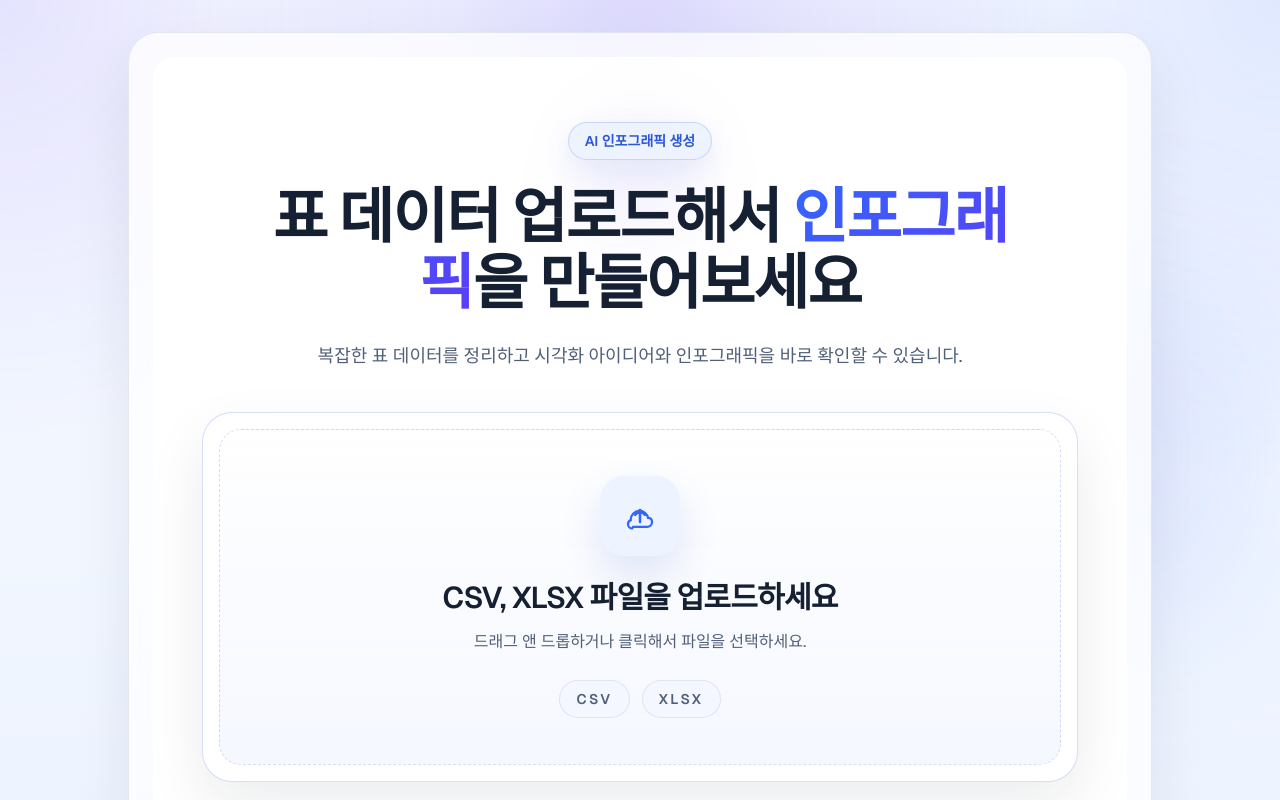
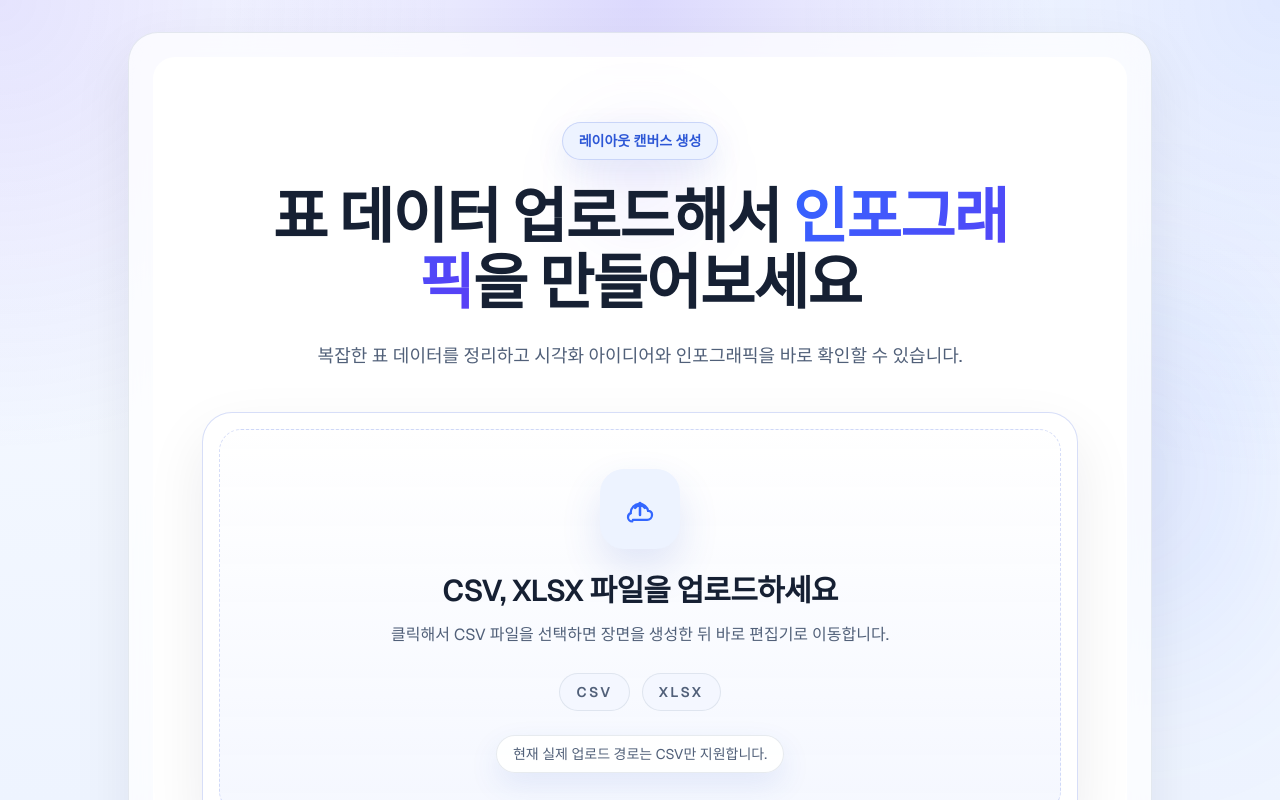
Before and after one commit to youngee28/layout_test, a Next.js app: page / in a window 1280 px wide. Shown: the top 800 px of the page. Built offline with nearby package versions, Linux system fonts and the light colour scheme.

Commit message:
feat: csv 업로드 후 캔버스 편집기 이동

```diff
--- a/components/home/upload-card.tsx
+++ /dev/null
@@ -1,58 +0,0 @@
-const fileTypes = ["CSV", "XLSX"] as const;
-
-export function UploadCard() {
-  return (
-    <button
-      type="button"
-      className="group relative block w-full overflow-hidden rounded-[var(--radius-shell)] border border-[var(--border-strong)] bg-[var(--surface-card)] p-4 text-left shadow-[var(--shadow-soft)] hover:-translate-y-1 hover:shadow-[var(--shadow-accent-hover)] sm:p-6"
-    >
-      <div className="absolute inset-4 rounded-[calc(var(--radius-shell)-0.5rem)] border border-dashed border-[var(--border-strong)] bg-[image:var(--upload-card-gradient)]" />
-
-      <div className="relative flex min-h-[20rem] flex-col items-center justify-center gap-6 px-4 py-8 text-center sm:px-10">
-        <div className="flex size-20 items-center justify-center rounded-[var(--radius-card)] bg-[var(--accent-soft)] text-[var(--accent)] shadow-[var(--shadow-card)] group-hover:-translate-y-1">
-          <svg
-            aria-hidden="true"
-            className="size-9"
-            viewBox="0 0 24 24"
-            fill="none"
-            xmlns="http://www.w3.org/2000/svg"
-          >
-            <path
-              d="M12 16V8M12 8L8.75 11.25M12 8L15.25 11.25"
-              stroke="currentColor"
-              strokeWidth="1.7"
-              strokeLinecap="round"
-              strokeLinejoin="round"
-            />
-            <path
-              d="M7.25 19.25H16.75C18.5449 19.25 20 17.7949 20 16V15.7C20 14.307 18.893 13.2 17.5 13.2C17.4527 13.2 17.4061 13.202 17.3602 13.2058C16.8074 10.5677 14.4684 8.58331 11.6667 8.58331C8.45501 8.58331 5.83337 11.205 5.83337 14.4166C5.83337 14.5313 5.83671 14.6452 5.84335 14.7581C4.76185 15.1661 4 16.2107 4 17.4333C4 19.0135 5.27647 20.2899 6.85671 20.2899"
-              stroke="currentColor"
-              strokeWidth="1.5"
-              strokeLinecap="round"
-            />
-          </svg>
-        </div>
-
-        <div className="space-y-3">
-          <p className="text-2xl font-semibold tracking-tight text-[var(--text-primary)] sm:text-3xl">
-            CSV, XLSX 파일을 업로드하세요
-          </p>
-          <p className="mx-auto max-w-2xl text-sm leading-7 text-[var(--text-secondary)] sm:text-base">
-            드래그 앤 드롭하거나 클릭해서 파일을 선택하세요.
-          </p>
-        </div>
-
-        <div className="flex flex-wrap items-center justify-center gap-3">
-          {fileTypes.map((fileType) => (
-            <span
-              key={fileType}
-              className="rounded-[var(--radius-pill)] border border-[var(--border-subtle)] bg-[var(--surface-muted)] px-4 py-2 text-sm font-semibold tracking-[0.18em] text-[var(--text-secondary)]"
-            >
-              {fileType}
-            </span>
-          ))}
-        </div>
-      </div>
-    </button>
-  );
-}
--- a/components/home/home-landing-page.tsx
+++ b/src/components/home/home-landing-page.tsx
@@ -13,7 +13,7 @@ export function HomeLandingPage() {
 
             <div className="relative mx-auto flex w-full max-w-4xl flex-col items-center text-center">
               <div className="inline-flex items-center rounded-[var(--radius-pill)] border border-[var(--border-strong)] bg-[var(--accent-soft)] px-4 py-2 text-sm font-semibold text-[var(--accent-text)] shadow-[var(--shadow-accent-soft)]">
-                AI 인포그래픽 생성
+              레이아웃 캔버스 생성
               </div>
 
               <h1 className="mt-6 max-w-3xl text-4xl font-bold tracking-tight text-[var(--text-primary)] sm:text-5xl lg:text-6xl lg:leading-[1.1]">
--- /dev/null
+++ b/src/components/home/upload-card.tsx
@@ -0,0 +1,156 @@
+"use client";
+
+import { useRef, useState } from "react";
+import { useRouter } from "next/navigation";
+
+import { stashUploadedScene } from "@/schema/uploaded_scene_storage";
+
+const fileTypes = ["CSV", "XLSX"] as const;
+
+function isCsvFile(file: File) {
+  return (
+    file.name.toLowerCase().endsWith(".csv") ||
+    file.type === "text/csv" ||
+    file.type === "application/vnd.ms-excel"
+  );
+}
+
+export function UploadCard() {
+  const router = useRouter();
+  const inputRef = useRef<HTMLInputElement>(null);
+  const [isLoading, setIsLoading] = useState(false);
+  const [errorMessage, setErrorMessage] = useState<string | null>(null);
+  const [selectedFileName, setSelectedFileName] = useState<string | null>(null);
+
+  async function handleFileSelection(event: React.ChangeEvent<HTMLInputElement>) {
+    const file = event.target.files?.[0];
+    event.target.value = "";
+
+    if (!file) {
+      return;
+    }
+
+    setSelectedFileName(file.name);
+    setErrorMessage(null);
+
+    if (!isCsvFile(file)) {
+      setErrorMessage("현재 업로드 생성 경로는 CSV 파일만 지원합니다.");
+      return;
+    }
+
+    setIsLoading(true);
+
+    try {
+      const csvText = await file.text();
+
+      if (!csvText.trim()) {
+        throw new Error("업로드한 CSV 파일이 비어 있습니다.");
+      }
+
+      const response = await fetch("/api/scene", {
+        method: "POST",
+        headers: {
+          "Content-Type": "application/json",
+        },
+        body: JSON.stringify({ csvText }),
+      });
+      const data: unknown = await response.json();
+
+      if (!response.ok) {
+        const message =
+          typeof data === "object" && data !== null && "error" in data && typeof data.error === "string"
+            ? data.error
+            : "Scene generation failed.";
+
+        throw new Error(message);
+      }
+
+      stashUploadedScene(data);
+      router.push("/canvas");
+    } catch (error) {
+      setErrorMessage(error instanceof Error ? error.message : "Scene generation failed.");
+    } finally {
+      setIsLoading(false);
+    }
+  }
+
+  return (
+    <div className="w-full">
+      <input
+        ref={inputRef}
+        type="file"
+        accept=".csv,text/csv"
+        className="sr-only"
+        onChange={handleFileSelection}
+        disabled={isLoading}
+      />
+
+      <button
+        type="button"
+        onClick={() => inputRef.current?.click()}
+        disabled={isLoading}
+        className="group relative block w-full overflow-hidden rounded-[var(--radius-shell)] border border-[var(--border-strong)] bg-[var(--surface-card)] p-4 text-left shadow-[var(--shadow-soft)] hover:-translate-y-1 hover:shadow-[var(--shadow-accent-hover)] disabled:cursor-wait disabled:opacity-80 sm:p-6"
+      >
+        <div className="absolute inset-4 rounded-[calc(var(--radius-shell)-0.5rem)] border border-dashed border-[var(--border-strong)] bg-[image:var(--upload-card-gradient)]" />
+
+        <div className="relative flex min-h-[20rem] flex-col items-center justify-center gap-6 px-4 py-8 text-center sm:px-10">
+          <div className="flex size-20 items-center justify-center rounded-[var(--radius-card)] bg-[var(--accent-soft)] text-[var(--accent)] shadow-[var(--shadow-card)] group-hover:-translate-y-1">
+            <svg
+              aria-hidden="true"
+              className="size-9"
+              viewBox="0 0 24 24"
+              fill="none"
+              xmlns="http://www.w3.org/2000/svg"
+            >
+              <path
+                d="M12 16V8M12 8L8.75 11.25M12 8L15.25 11.25"
+                stroke="currentColor"
+                strokeWidth="1.7"
+                strokeLinecap="round"
+                strokeLinejoin="round"
+              />
+              <path
+                d="M7.25 19.25H16.75C18.5449 19.25 20 17.7949 20 16V15.7C20 14.307 18.893 13.2 17.5 13.2C17.4527 13.2 17.4061 13.202 17.3602 13.2058C16.8074 10.5677 14.4684 8.58331 11.6667 8.58331C8.45501 8.58331 5.83337 11.205 5.83337 14.4166C5.83337 14.5313 5.83671 14.6452 5.84335 14.7581C4.76185 15.1661 4 16.2107 4 17.4333C4 19.0135 5.27647 20.2899 6.85671 20.2899"
+                stroke="currentColor"
+                strokeWidth="1.5"
+                strokeLinecap="round"
+              />
+            </svg>
+          </div>
+
+          <div className="space-y-3">
+            <p className="text-2xl font-semibold tracking-tight text-[var(--text-primary)] sm:text-3xl">
+              CSV, XLSX 파일을 업로드하세요
+            </p>
+            <p className="mx-auto max-w-2xl text-sm leading-7 text-[var(--text-secondary)] sm:text-base">
+              {isLoading
+                ? "CSV를 읽고 장면을 생성하는 중입니다. 완료되면 캔버스로 이동합니다."
+                : "클릭해서 CSV 파일을 선택하면 장면을 생성한 뒤 바로 편집기로 이동합니다."}
+            </p>
+          </div>
+
+          <div className="flex flex-wrap items-center justify-center gap-3">
+            {fileTypes.map((fileType) => (
+              <span
+                key={fileType}
+                className="rounded-[var(--radius-pill)] border border-[var(--border-subtle)] bg-[var(--surface-muted)] px-4 py-2 text-sm font-semibold tracking-[0.18em] text-[var(--text-secondary)]"
+              >
+                {fileType}
+              </span>
+            ))}
+          </div>
+
+          <div className="flex flex-col items-center gap-3">
+            <span className="rounded-[var(--radius-pill)] border border-[var(--border-subtle)] bg-[var(--surface-panel)] px-4 py-2 text-sm text-[var(--text-secondary)] shadow-[var(--shadow-accent-soft)]">
+              {selectedFileName ? `선택된 파일: ${selectedFileName}` : "현재 실제 업로드 경로는 CSV만 지원합니다."}
+            </span>
+
+            {errorMessage ? (
+              <p className="max-w-2xl text-sm leading-7 text-[var(--accent-text)]">{errorMessage}</p>
+            ) : null}
+          </div>
+        </div>
+      </button>
+    </div>
+  );
+}
```
